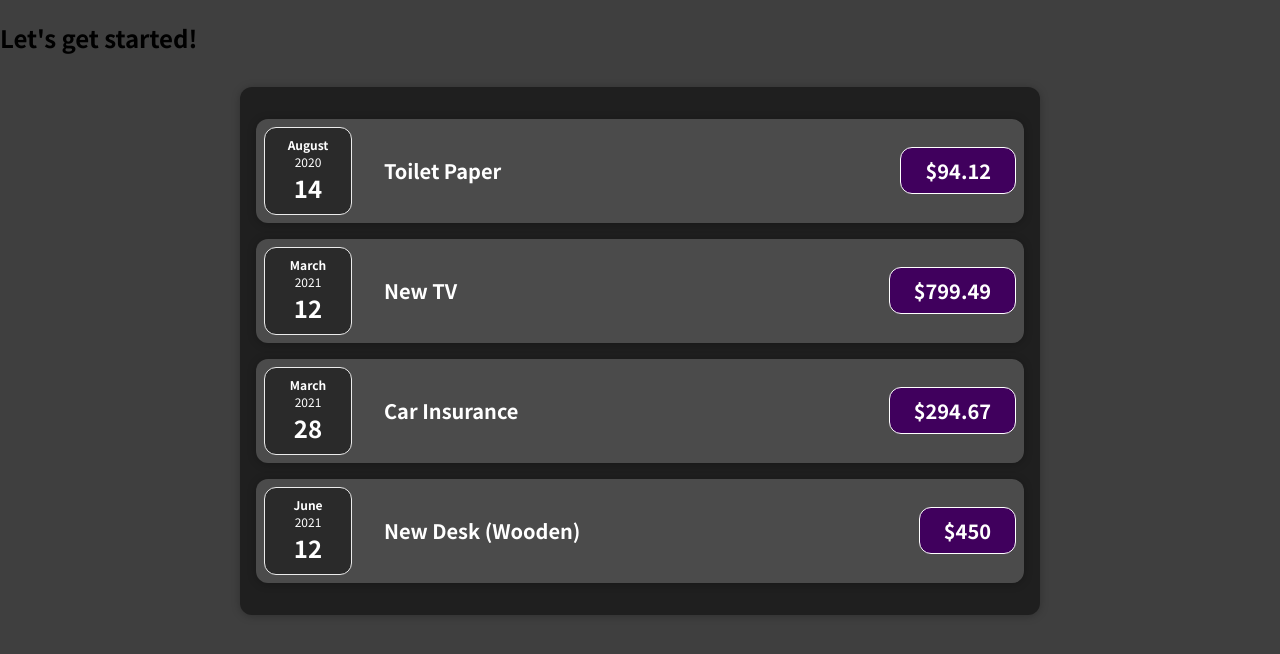
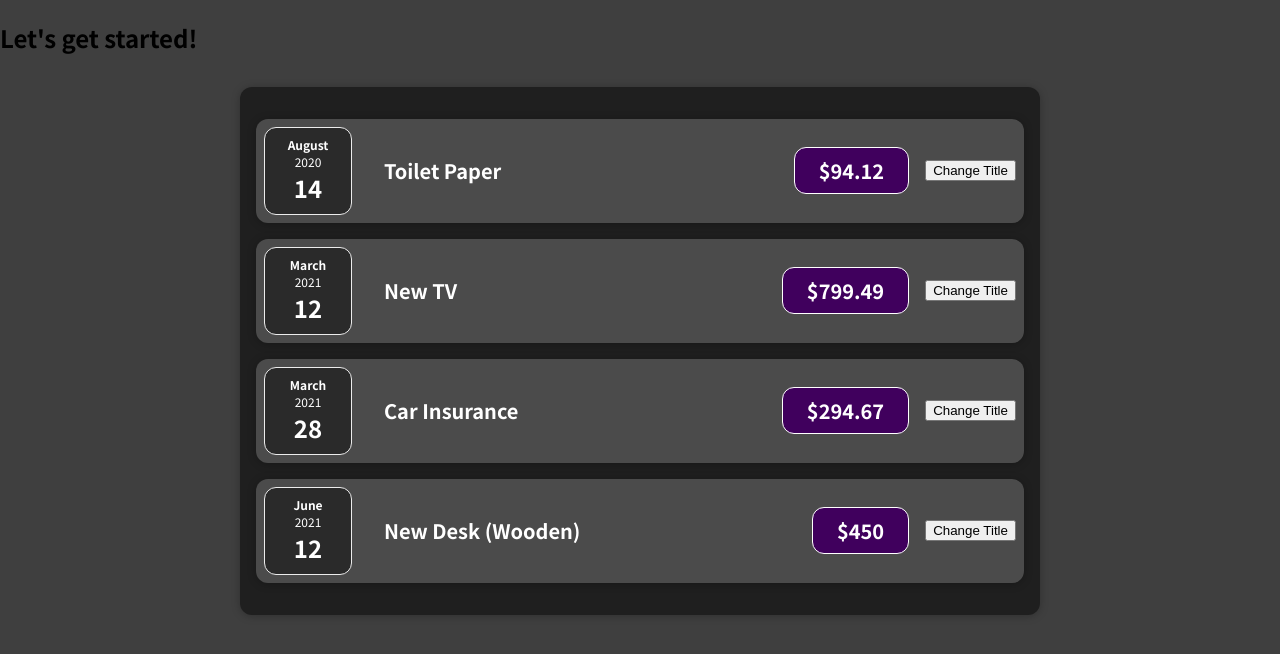
Before and after one commit to kimbeomjin95/react-complete-guide, a React (Create React App) app: page / in a window 1280 px wide. Shown: the top 654 px of the page. Built offline with nearby package versions, Linux system fonts and the light colour scheme.

Commit message:
47. 이벤트 리스닝 및 이벤트 핸들러 수행하기

```diff
--- a/src/components/Expenses/Expenseitem.js
+++ b/src/components/Expenses/Expenseitem.js
@@ -4,12 +4,17 @@ import React from 'react';
 import Card from '../UI/Card';
 
 const ExpenseItem = (props) => {
+  const clickHandler = () => {
+    console.log('clicked!!!');
+  };
+
   return (
     <Card className="expense-item">
       <div className="expense-item__description">
         <ExpensiveDate date={props.date} />
         <h2>{props.title}</h2>
         <div className="expense-item__price">${props.amount}</div>
+        <button onClick={clickHandler}>Change Title</button>
       </div>
     </Card>
   );
```
